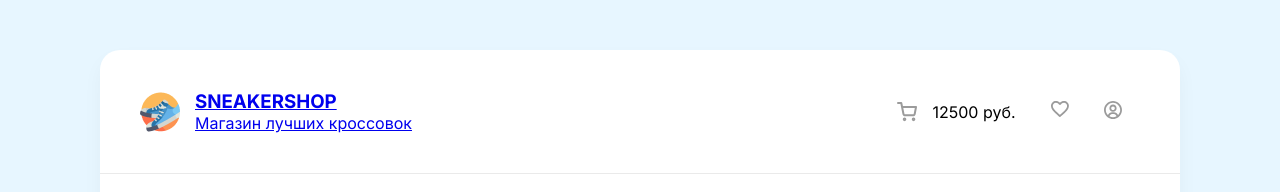
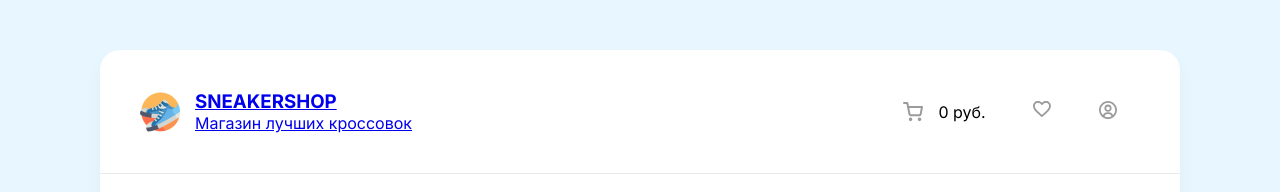
Before and after one commit to PTigrovich/React-SneakerShop, a React (Create React App) app: page / in a window 1280 px wide. Shown: the top 192 px of the page. Built offline with nearby package versions, Linux system fonts and the light colour scheme; no server answers.

Commit message:
[feat] total price

```diff
--- a/package.json
+++ b/package.json
@@ -1,4 +1,5 @@
 {
+
   "name": "project",
   "version": "0.1.0",
   "private": true,
@@ -35,5 +36,7 @@
       "last 1 firefox version",
       "last 1 safari version"
     ]
+
   }
+
 }
--- a/src/components/Cart.js
+++ b/src/components/Cart.js
@@ -21,7 +21,7 @@ function Cart({ onClose, onRemove, items = [] }) {
 
 				for (let i = 0; i < Array.length; i++) {
 					const item = cartItems[i];
-					await axios.delete('https://67aa241765ab088ea7e5ca00.mockapi.io/cart/' + item.id);
+					await axios.delete('https://67aa241765ab088ea7e5ca00.mockapi.io/cart' + item.id);
 				}
 
 		} catch (error) {
@@ -30,7 +30,7 @@ function Cart({ onClose, onRemove, items = [] }) {
 		setisLoading(false);
 	}
 
-	const totalPrice = items.reduce((sum, obj) => sum + obj.price, 0);
+	const totalPrice = cartItems.reduce((sum, obj) => sum + obj.price, 0);
    const tax = totalPrice * 0.13;
     return (
         <div className="overlay">
@@ -55,7 +55,7 @@ function Cart({ onClose, onRemove, items = [] }) {
                         </div>
                         <ul className="cart-block__total">
                             <li className="total__sum">
-                                <span>Итого:</span>
+                                <span>Итог:</span>
                                 <div></div>
                                 <b>{totalPrice} руб.</b>
                             </li>
@@ -77,7 +77,7 @@ function Cart({ onClose, onRemove, items = [] }) {
                                 ? `Ваш заказ #${orderId} скоро будет передан курьерской доставке!`
                                 : 'Добавьте хотя бы одну пару кроссовок, чтобы сделать заказ.'
                         }
-                        image={isOrderComplete ? '/img/compltorder.jpg!' : '/img/empty-cart.jpg'}
+                        image={isOrderComplete ? '/img/compltorder.jpg' : '/img/empty-cart.png'}
                     />
                 )}
             </div>
--- a/src/components/Header.js
+++ b/src/components/Header.js
@@ -1,7 +1,10 @@
 import { Link } from 'react-router-dom';
-
+import React from 'react';
+import { AppContext } from '../App';
 
 function Header(props) {
+	const {cartItems} = React.useContext(AppContext);
+	const totalPrice = cartItems.reduce((sum, obj) => sum + obj.price, 0);
     return (
         <header>
             <Link to="/">
@@ -17,7 +20,7 @@ function Header(props) {
             <ul className="headerRight">
                 <li onClick={props.onClickCart} className="headerRight__userList">
                     <img className="userList__iconCart" alt="cart" src="/img/cart.svg" />
-                    <span className="userList__invoice">12500 руб.</span>
+                    <span className="userList__invoice">{totalPrice} руб.</span>
                 </li>
                 <li>
                     <Link to="/favorites">
```
Also changed, not shown: src/components/Info.js (indentation only). Lines whose indentation alone changed are shown as unchanged.
